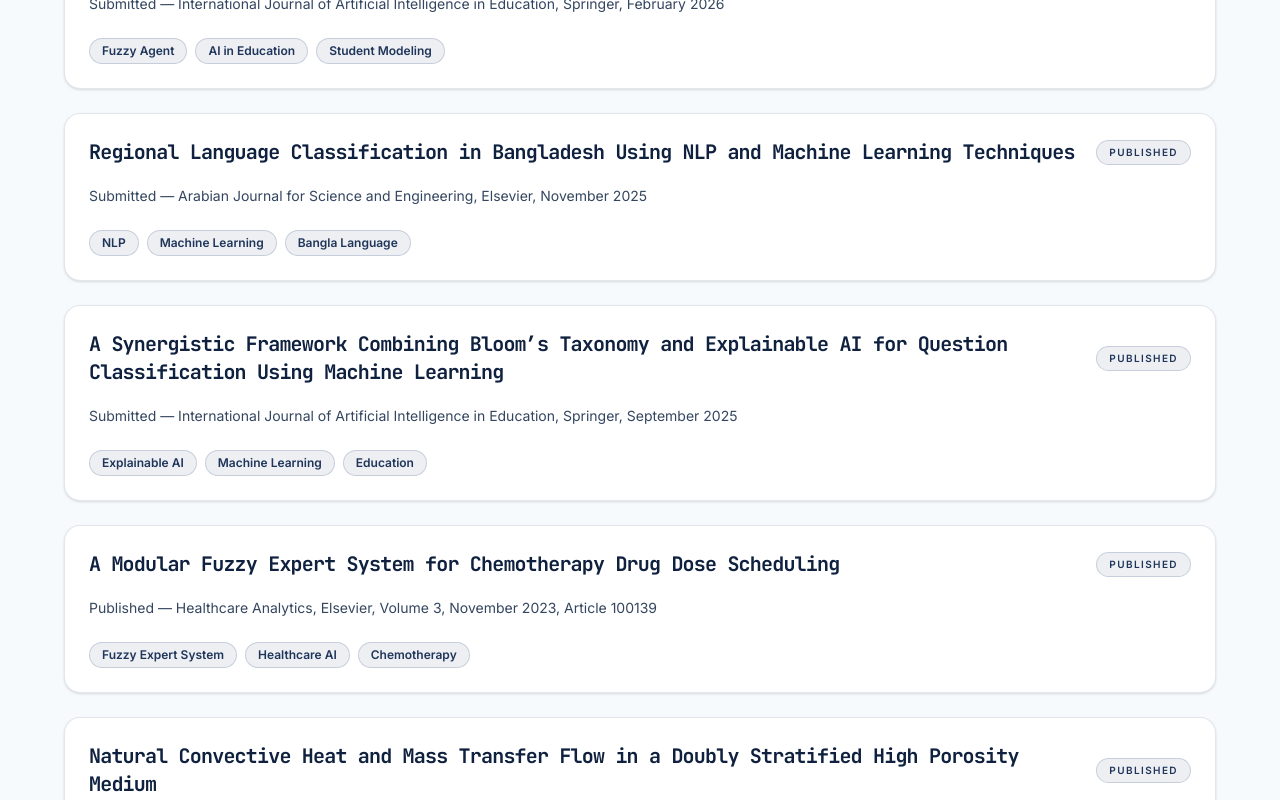
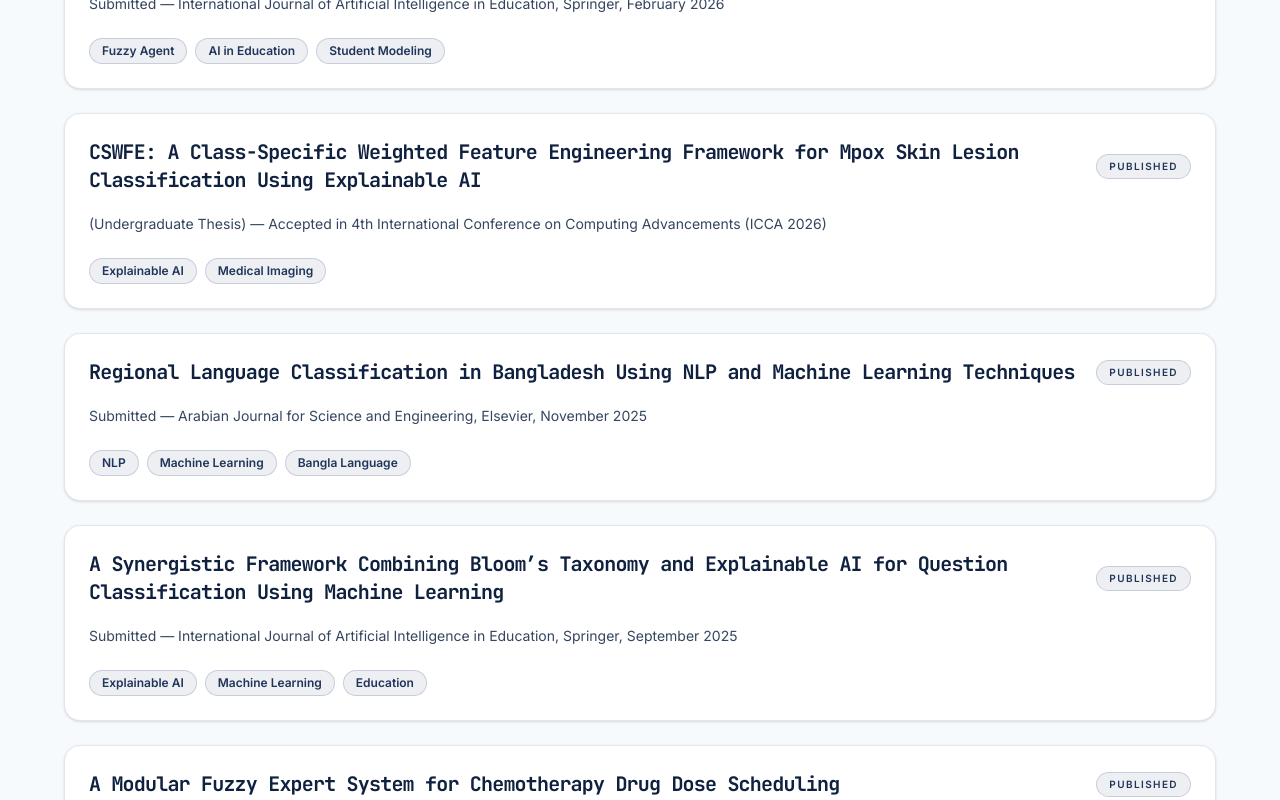
Before and after one commit to Silvia-sifath/my-portfolio, a React (Vite) app in the folder Protfolio/: page / in a window 1280 px wide. Shown: the part 4020-4820 px from the top of the page. Built offline with nearby package versions, Linux system fonts and the light colour scheme.

Commit message:
Update data.ts

```diff
--- a/Protfolio/src/data/data.ts
+++ b/Protfolio/src/data/data.ts
@@ -269,7 +269,12 @@ export const publicationItems: PublicationItem[] = [
       'Submitted — International Journal of Artificial Intelligence in Education, Springer, February 2026',
     tags: ['Fuzzy Agent', 'AI in Education', 'Student Modeling'],
   },
-
+  {
+    title:
+      'CSWFE: A Class-Specific Weighted Feature Engineering Framework for Mpox Skin Lesion Classification Using Explainable AI',
+    type: '(Undergraduate Thesis) — Accepted in 4th International Conference on Computing Advancements (ICCA 2026)',
+    tags: ['Explainable AI', 'Medical Imaging'],
+  },
   {
     title:
       'Regional Language Classification in Bangladesh Using NLP and Machine Learning Techniques',
@@ -353,6 +358,7 @@ export const projectItems: ProjectItem[] = [
       'Deep Learning',
       'Data Analysis',
     ],
+    github: 'https://github.com/Silvia-sifath/Brain_tumor',
   },
 
   {
@@ -366,8 +372,8 @@ export const projectItems: ProjectItem[] = [
       'Web Development',
       'C2C E-commerce',
     ],
+    github: 'https://github.com/Silvia-sifath/project_supershop',
   },
-
   {
     title: 'Scientific Introduction',
     description:
@@ -378,6 +384,7 @@ export const projectItems: ProjectItem[] = [
       'MySQL',
       'Database',
     ],
+    github: 'https://github.com/Silvia-sifath/project_scientific',
   },
 ]
 
@@ -549,6 +556,16 @@ export const certificationsLeadershipItems: CertificationLeadershipItem[] = [
     details:
       'Fellowship for Master’s Thesis — November 2024 to November 2025',
   },
+  {
+    title: "Class Representative — M.Sc. in Computer Science and Engineering",
+    details:
+      "Served as the Class Representative, coordinating academic communication between students and faculty members and supporting departmental activities.",
+  },
+  {
+    title: "Class Representative — B.Sc. in Computer Science and Engineering",
+    details:
+      "Served as the Class Representative, facilitating communication, organizing academic activities, and representing student concerns.",
+  },
 ]
 
 
```
